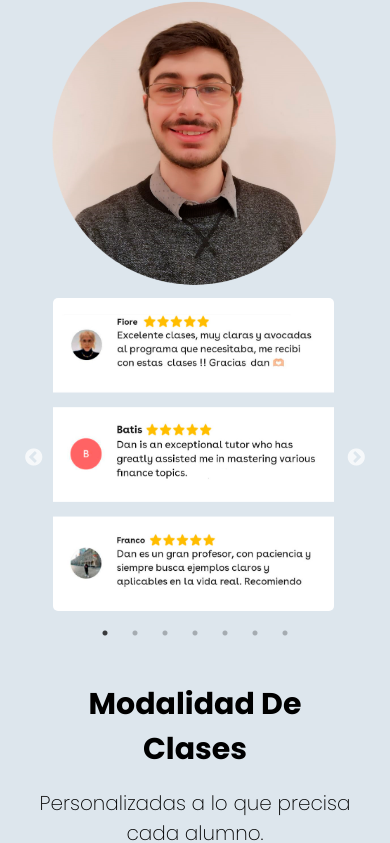
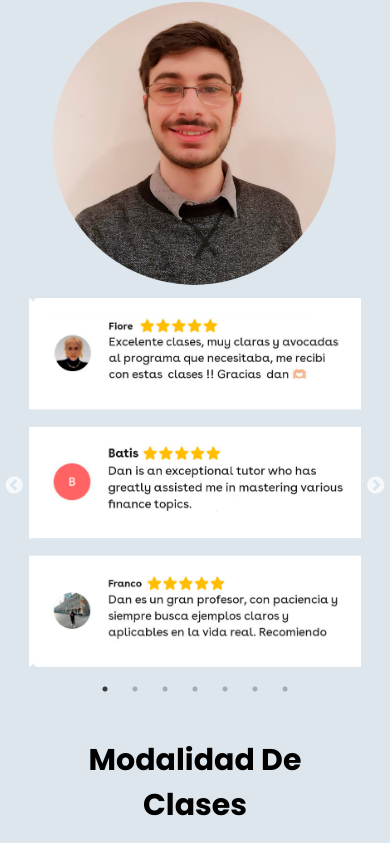
Before and after one commit to Frujiloja/DanGordonFinanzas, a React (Vite) app: page / in a window 390 px wide. Shown: the part 1502-2345 px from the top of the page. Built offline with nearby package versions, Linux system fonts and the light colour scheme.

Commit message:
resenas tamano

```diff
--- a/src/components/AcercaDeMi.module.css
+++ b/src/components/AcercaDeMi.module.css
@@ -26,7 +26,7 @@
   justify-content: center; /* Centra las imágenes horizontalmente */
   align-items: center; /* Centra las imágenes verticalmente si es necesario */
   height: auto;
-  width: 75%;
+  width: 85%;
   margin: 0 auto; /* Centra el carrusel en la página */
   object-fit: cover;
   border-radius: 5px;
@@ -39,7 +39,7 @@
   justify-content: center; /* Centra las imágenes horizontalmente */
   align-items: center; /* Centra las imágenes verticalmente si es necesario */
   height: auto;
-  width: 75%;
+  width: 85%;
   margin: 0 auto; /* Centra el carrusel en la página */
   object-fit: cover;
   border-radius: 5px;
@@ -55,7 +55,7 @@
 } */
 
 .res {
-  width: 23vw; /* Asegura que la imagen ocupe todo el espacio del contenedor */
+  width: 27vw; /* Asegura que la imagen ocupe todo el espacio del contenedor */
   border-radius: 5px;
 }
 
@@ -163,7 +163,7 @@
   }
 
   .res {
-    width: 96%;
+    width: 100%;
   }
 
   .p {
--- a/src/components/Clases.module.css
+++ b/src/components/Clases.module.css
@@ -52,7 +52,7 @@
 }
 
 .h22 {
-    font-size: clamp(10px, 2vh, 20px);
+    font-size: clamp(10px, 3vh, 23px);
     font-weight: 200;
 }
 
```
